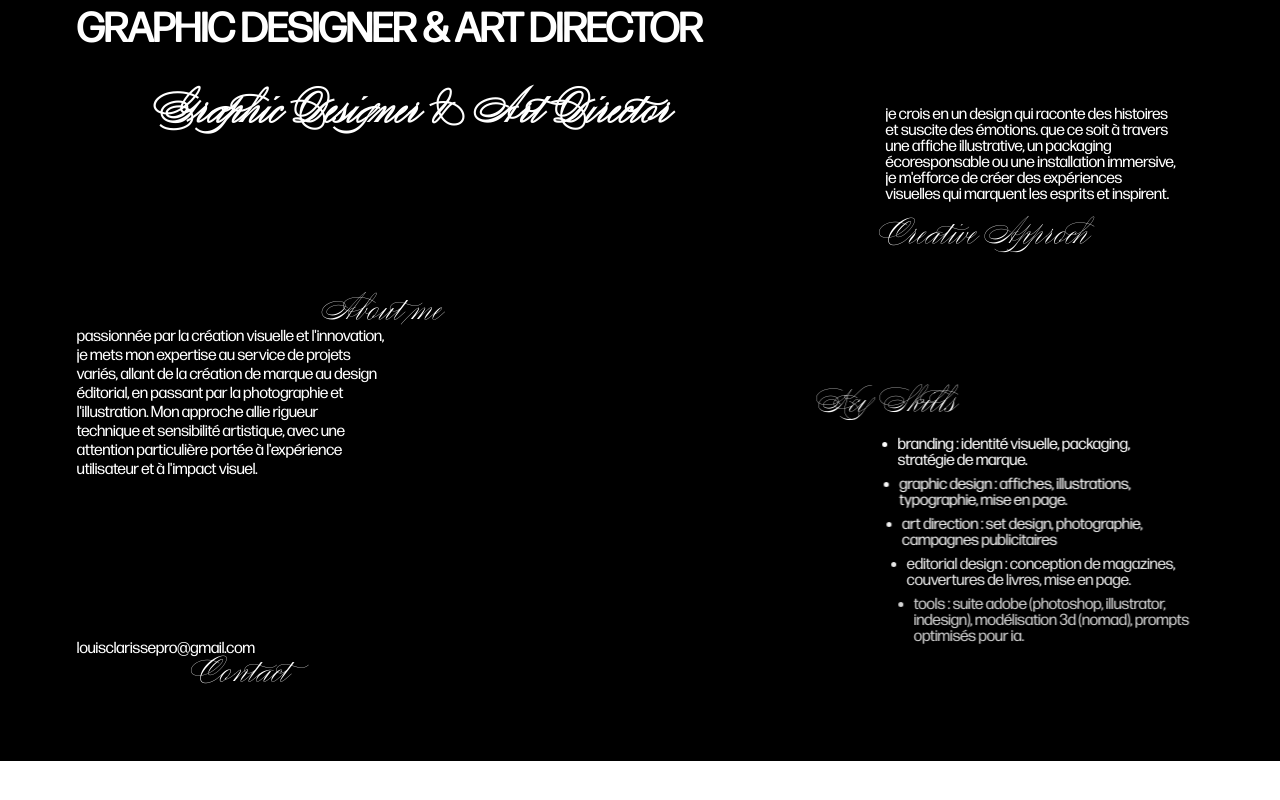
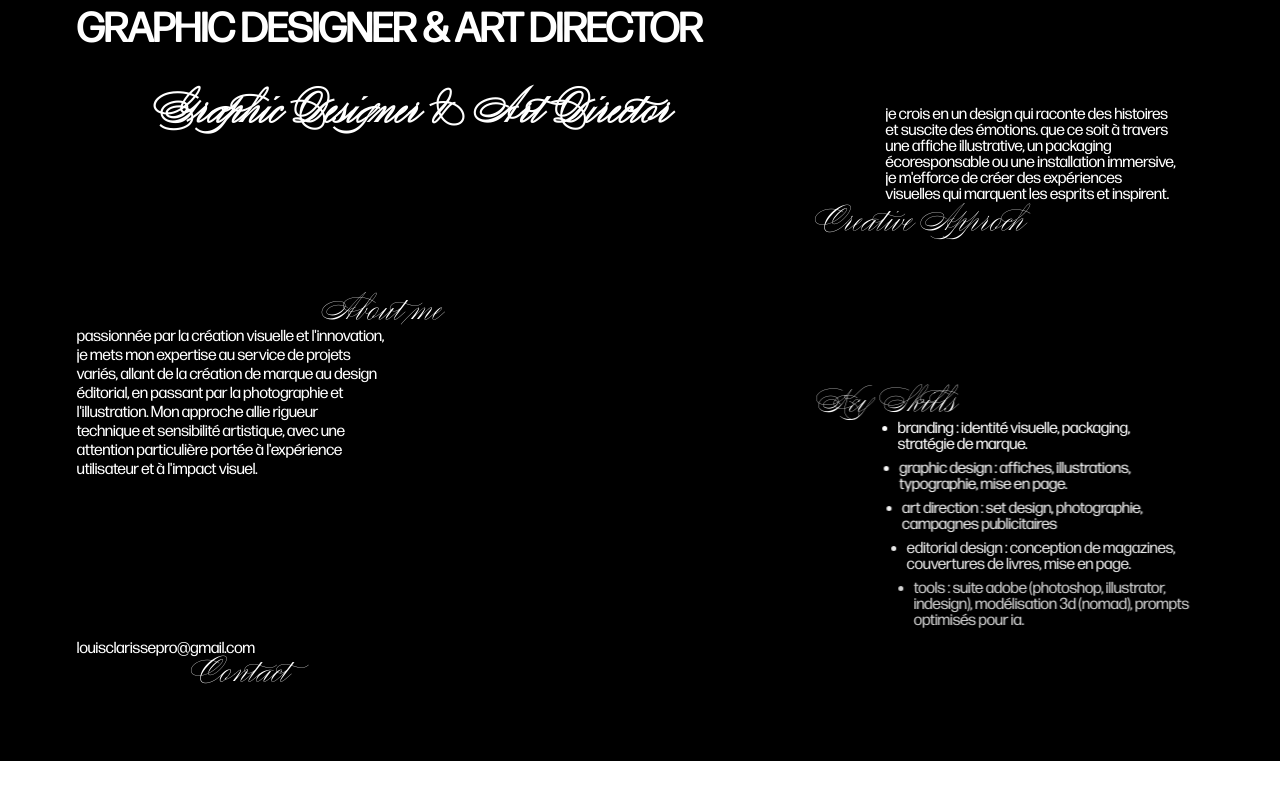
Before and after one commit to AdryanPro/claxStudio, a React (Vite) app: page / in a window 1280 px wide. Shown: the part 1038-1838 px from the top of the page. Built offline with nearby package versions, Linux system fonts and the light colour scheme; the HTML template or start-up script is replaced by a standard one; a web font is replaced by a local one.

Commit message:
c'est meiux ?

```diff
--- a/src/CSS/HomePage.css
+++ b/src/CSS/HomePage.css
@@ -257,13 +257,14 @@ body{
     padding-left: 200px;
     text-transform: lowercase;
     text-align: left;
+    margin-bottom: 3px;
 }
 .creativeApprochH2{
     position: absolute;
     text-align: left;
     margin-right: 1vw;
     z-index: 11;
-    right: 6vw;
+    right: 11vw;
     margin-top: 0 !important;
 }
 .keySkills{
@@ -283,6 +284,7 @@ body{
     padding-left: 120px;
     max-width: 316px;
     max-height: 151px;
+    margin-top: 0;
 }
 .keySkills li{
     margin-bottom: 1vh;
--- a/src/components/HomePage.jsx
+++ b/src/components/HomePage.jsx
@@ -112,7 +112,7 @@ export default function HomePage() {
             </div>
 
             <div className="creativeApproch" data-aos="fade-left" data-aos-delay="1400" data-aos-duration="1000">
-                <p>Je crois en un design qui raconte des histoires et suscite des émotions.
+                <p className='creativeApprocheP'>Je crois en un design qui raconte des histoires et suscite des émotions.
                     Que ce soit à travers une affiche illustrative, un packaging écoresponsable
                      ou une installation immersive, je m'efforce de créer des expériences visuelles
                     qui marquent les esprits et inspirent.
```
